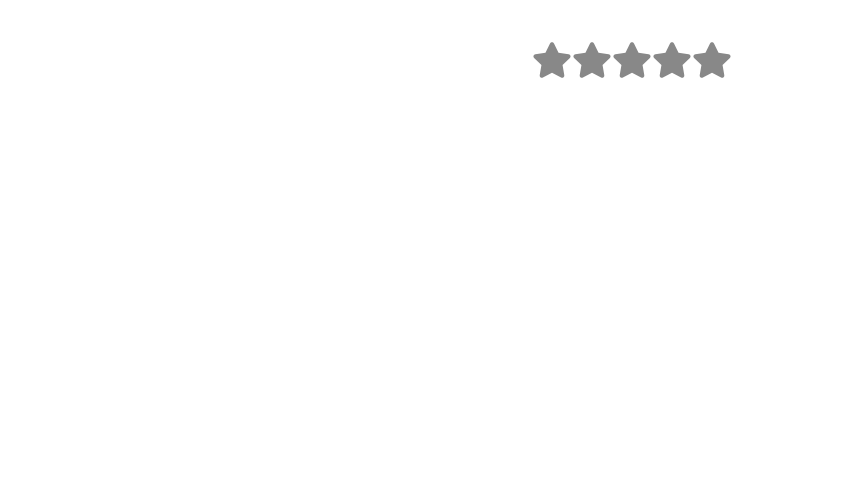
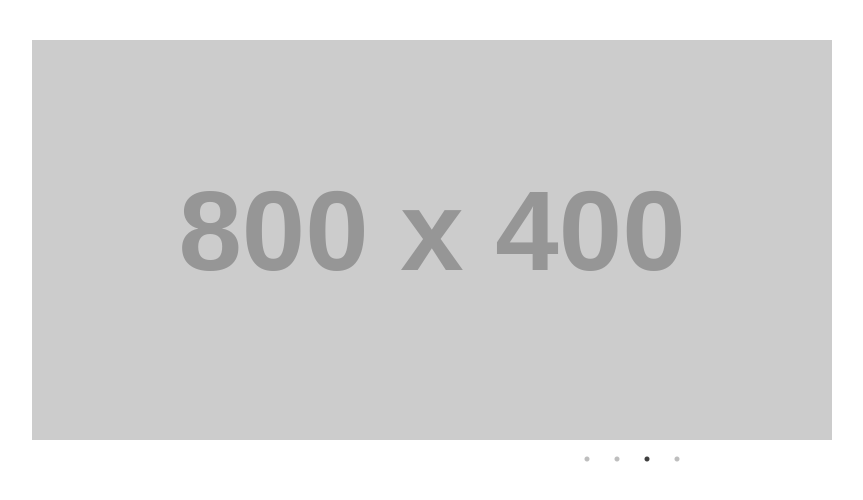
Before and after one commit to conradiscoding/accordian-project, a React (Vite) app: page / in a window 1280 px wide. Shown: the top 500 px of the page, without its empty margins (8-871 px from the left). Built offline with nearby package versions, Linux system fonts and the light colour scheme.

Commit message:
image slider

```diff
--- a/package.json
+++ b/package.json
@@ -12,13 +12,16 @@
   "dependencies": {
     "react": "^19.2.0",
     "react-dom": "^19.2.0",
-    "react-icons": "^5.5.0"
+    "react-icons": "^5.5.0",
+    "react-slick": "^0.31.0",
+    "slick-carousel": "^1.8.1"
   },
   "devDependencies": {
     "@eslint/js": "^9.39.1",
     "@types/node": "^24.10.1",
     "@types/react": "^19.2.5",
     "@types/react-dom": "^19.2.3",
+    "@types/react-slick": "^0.23.13",
     "@vitejs/plugin-react": "^5.1.1",
     "eslint": "^9.39.1",
     "eslint-config-prettier": "^10.1.8",
--- a/src/App.tsx
+++ b/src/App.tsx
@@ -5,13 +5,15 @@ import './App.css';
 import Accordian from './components/accordian/Accordian';
 import HexColorGenerator from './components/HexColorGenerator/HexColorGenerator';
 import StarRater from './components/starRating/StarRater';
+import ImageSlider from './components/imageSlider/ImageSlider';
 
 function App() {
   return (
     <>
       {/* <Accordian /> */}
       {/* <HexColorGenerator /> */}
-      <StarRater />
+      {/* <StarRater /> */}
+      <ImageSlider />
     </>
   );
 }
--- /dev/null
+++ b/src/components/imageSlider/ImageSlider.module.css
@@ -0,0 +1,6 @@
+.imageContainer {
+  display: flex;
+  flex-direction: column;
+  align-items: center;
+  margin-top: 20px;
+}
--- /dev/null
+++ b/src/components/imageSlider/ImageSlider.tsx
@@ -0,0 +1,38 @@
+import { useState } from 'react';
+import Slider from 'react-slick';
+import 'slick-carousel/slick/slick.css';
+import 'slick-carousel/slick/slick-theme.css';
+import './ImageSlider.module.css';
+
+const ImageSlider = () => {
+  const [images, setImages] = useState([
+    'https://via.placeholder.com/800x400?text=Slide+1',
+    'https://via.placeholder.com/800x400?text=Slide+2',
+    'https://via.placeholder.com/800x400?text=Slide+3',
+    'https://via.placeholder.com/800x400?text=Slide+4',
+  ]);
+
+  const settings = {
+    dots: true, // Show navigation dots
+    infinite: true, // Loop slides
+    speed: 500, // Transition speed (ms)
+    slidesToShow: 1, // Show one slide at a time
+    slidesToScroll: 1, // Scroll one slide at a time
+    autoplay: true, // Enable autoplay
+    autoplaySpeed: 3000, // Delay between slides (ms)
+  };
+
+  return (
+    <div>
+      <Slider {...settings}>
+        {images.map((image, index) => (
+          <div key={index}>
+            <img src={image} alt={`Image ${index + 1}`} />
+          </div>
+        ))}
+      </Slider>
+    </div>
+  );
+};
+
+export default ImageSlider;
--- a/src/components/starRating/StarRater.tsx
+++ b/src/components/starRating/StarRater.tsx
@@ -1,4 +1,4 @@
-import React, { useState } from 'react';
+import { useState } from 'react';
 import { FaStar } from 'react-icons/fa';
 import style from './StarRater.module.css';
 
```
Also changed, not shown: 1 other file (tests, documents, lock files or other folders).
